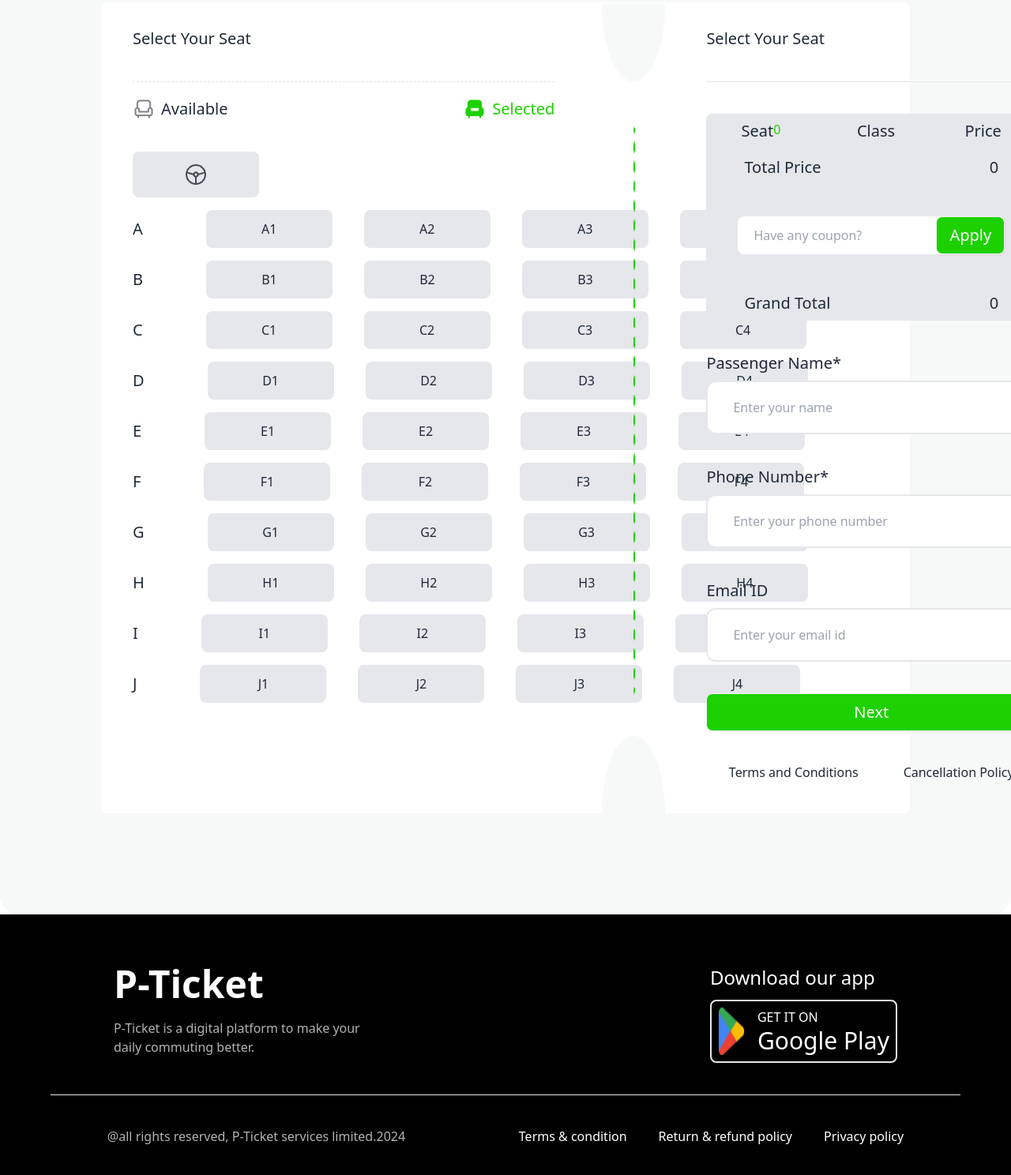
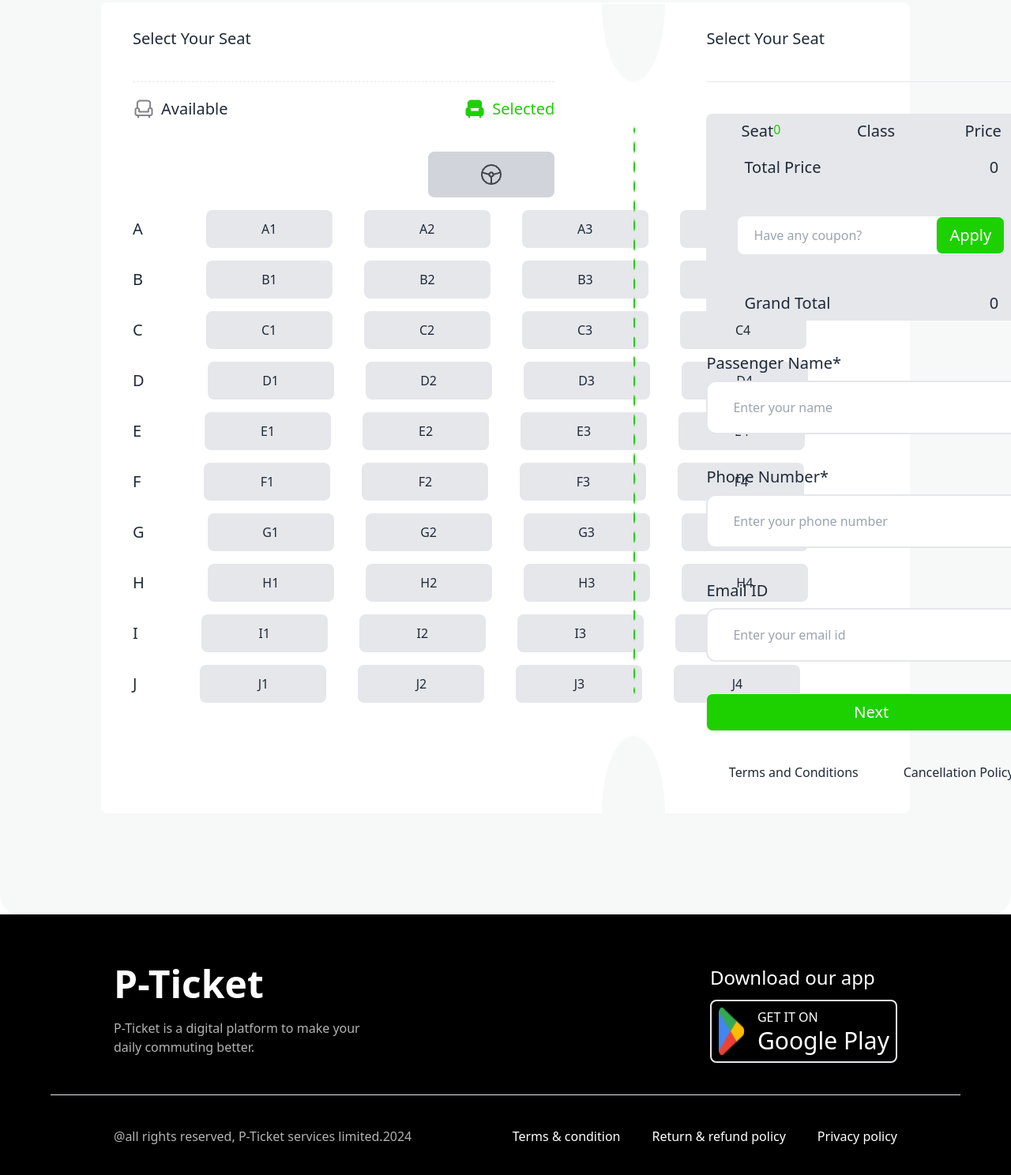
Before and after one commit to msahrana/b9-a5, a plain HTML site: page index.html in a window 1280 px wide. Shown: the part 2455-3943 px from the top of the page at 79% size. Drawn offline with nearby package versions, Linux system fonts and the light colour scheme.

Commit message:
html part is done

```diff
--- a/index.html
+++ b/index.html
@@ -201,7 +201,7 @@
                     <!-- seat design  -->
                     <div class="space-y-4">
                         <!-- Driver seat -->
-                        <div class="bg-gray-200 px-6 py-4 rounded-lg w-40 flex justify-end">
+                        <div class="bg-gray-300 px-6 py-4 rounded-lg w-40 ms-auto">
                             <img class="mx-auto" src="./images/vector.png" alt="">
                         </div>
                         <!-- seat A -->
@@ -387,7 +387,7 @@
             </div>
         </div>
         <hr>
-        <div class="flex flex-col lg:flex-row justify-around py-10">
+        <div class="flex flex-col lg:flex-row justify-between px-20 py-10">
             <div>
                 <p class="opacity-70">@all rights reserved, P-Ticket services limited.2024</p>
             </div>
```
